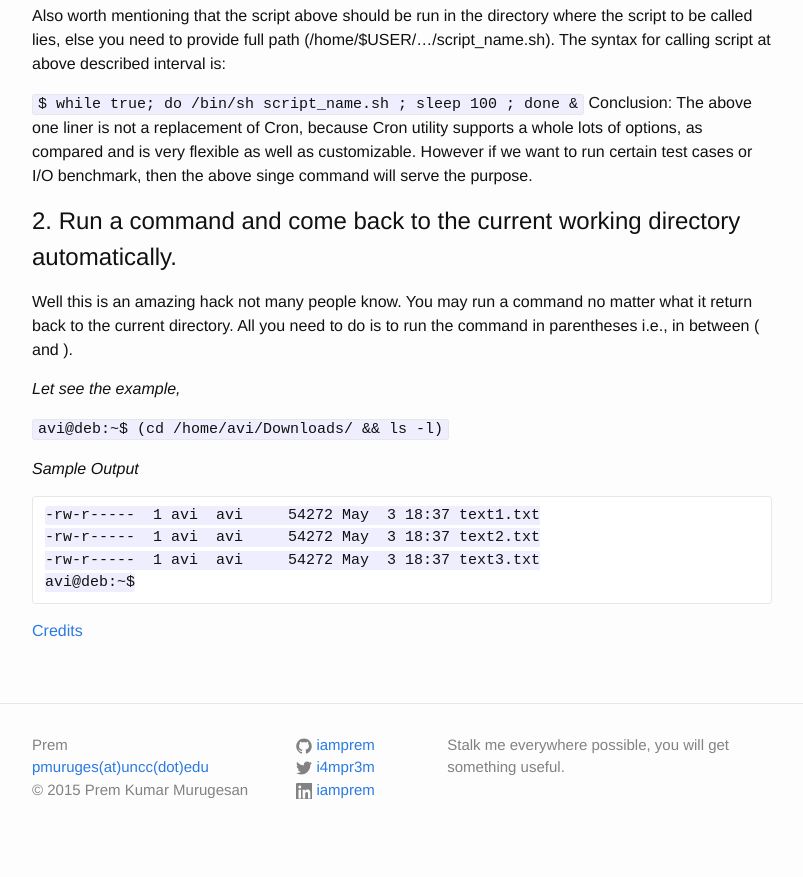
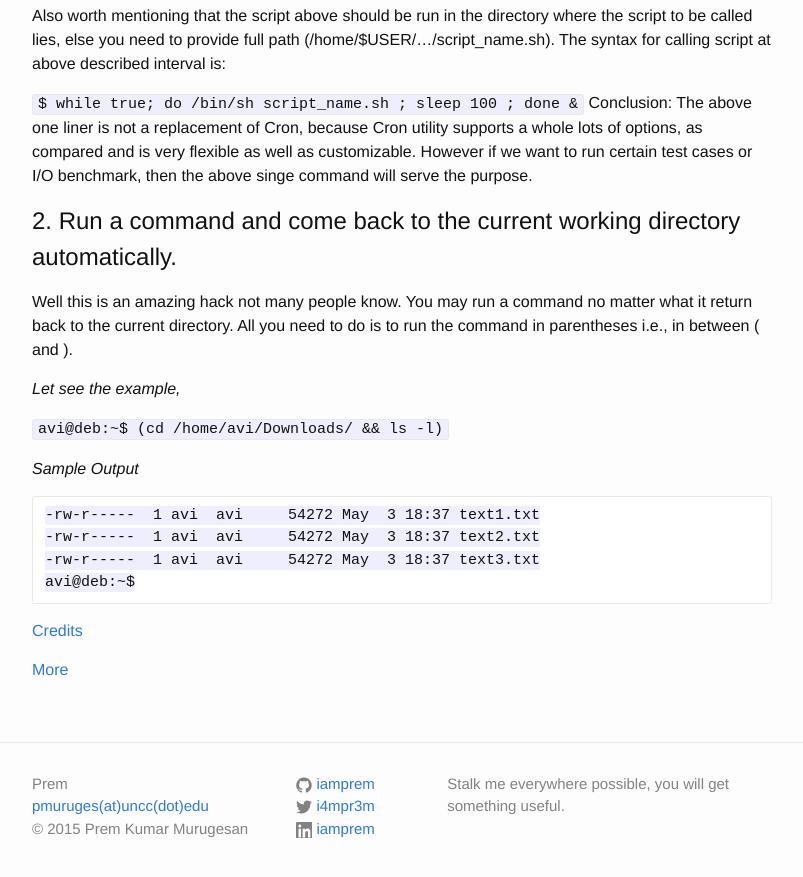
Before and after one commit to iamprem/iamprem.github.io, a Jekyll site: the page built from _posts/2015-05-23-linux-command-tricks.md, in a window 1280 px wide and 900 px high, scrolled down 642 px. Shown: the top 877 px of the window, without its empty margins (238-1041 px from the left). Built offline with Jekyll 4.4.1, drawn with Linux system fonts in a browser that asks for light colours.

Commit message:
baseurl change

```diff
--- a/_config.yml
+++ b/_config.yml
@@ -4,7 +4,7 @@ email: pmuruges(at)uncc(dot)edu
 description: > # this means to ignore newlines until "baseurl:"
   Stalk me everywhere possible, you will get something useful.
 baseurl: "" # the subpath of your site, e.g. /blog/
-url: "http://yourdomain.com" # the base hostname & protocol for your site
+url: "http://iamprem.github.com" # the base hostname & protocol for your site
 twitter_username: i4mpr3m
 github_username:  iamprem
 linkedin_username: iamprem
--- a/_posts/2015-05-23-linux-command-tricks.md
+++ b/_posts/2015-05-23-linux-command-tricks.md
@@ -44,3 +44,5 @@ Well this is an amazing hack not many people know. You may run a command no matt
 
 
 [Credits](http://www.tecmint.com/)
+
+[More](http://www.tecmint.com/11-cron-scheduling-task-examples-in-linux/)
```
